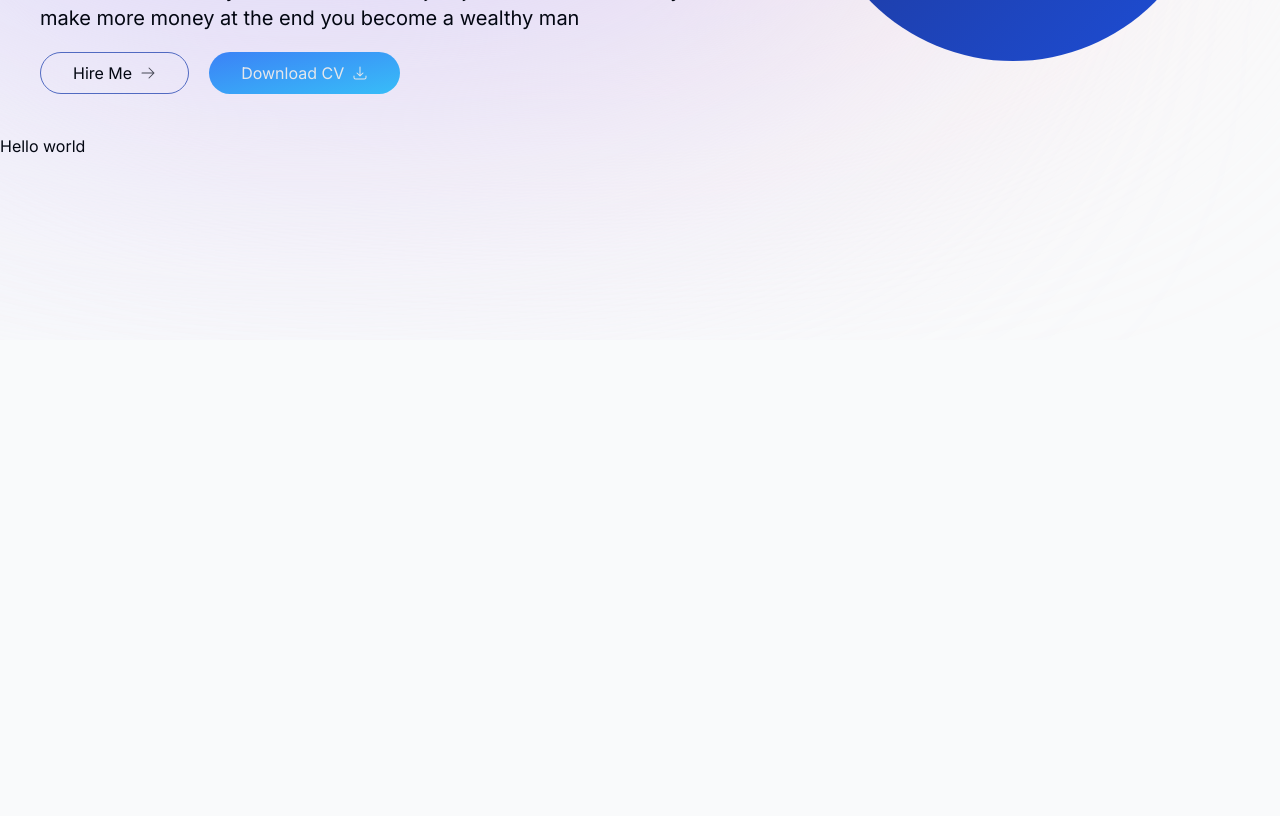
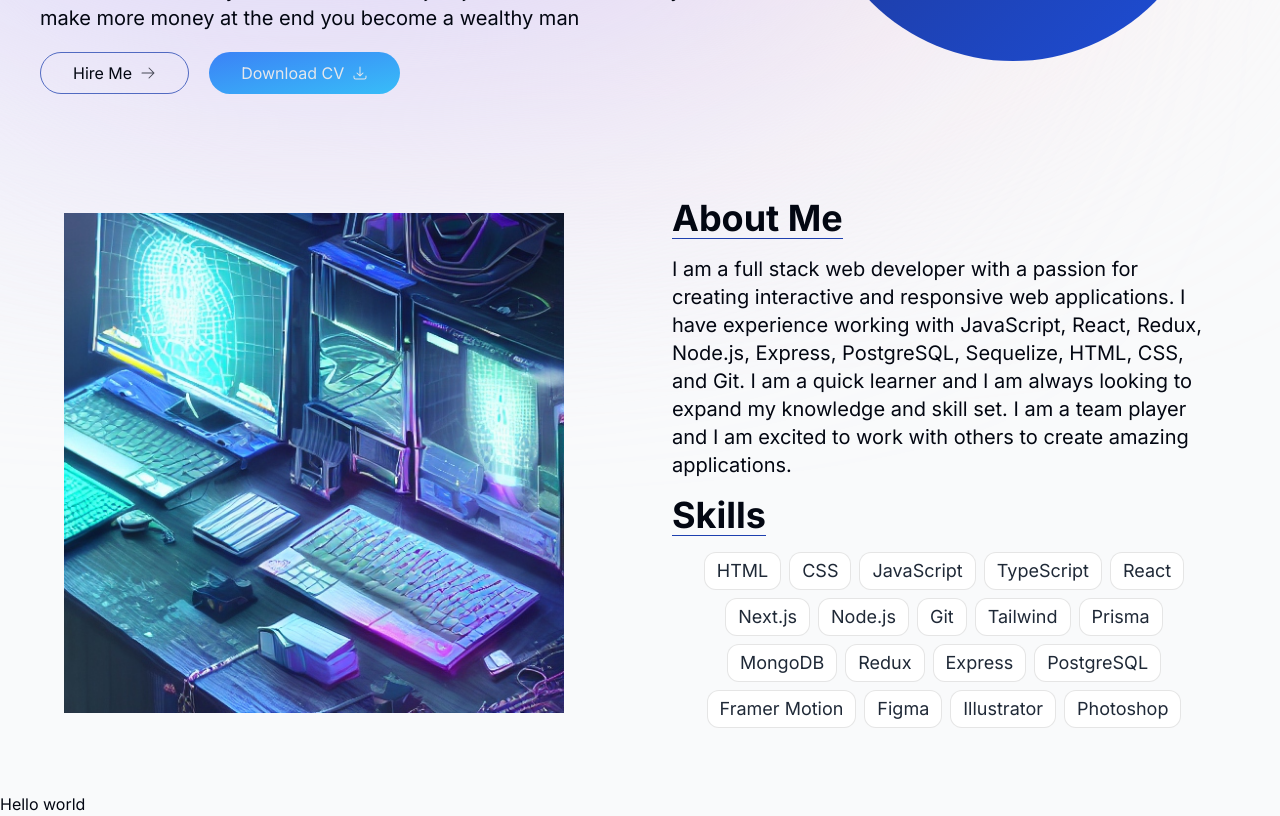
Before and after one commit to hadyann/arba-porto, a Next.js app: page / in a window 1280 px wide. Shown: the part 460-1276 px from the top of the page. Before the commit the page ends 800 px from the top, so only its background shows below. Built offline with nearby package versions, Linux system fonts and the light colour scheme.

Commit message:
feature -about

```diff
--- a/src/app/layout.js
+++ b/src/app/layout.js
@@ -19,6 +19,7 @@ export default function RootLayout({ children }) {
 
 
         <Navbar/>
+
       {children}
 
       </body>
--- a/src/app/page.jsx
+++ b/src/app/page.jsx
@@ -1,3 +1,4 @@
+import About from '@/components/About'
 import Hero from '@/components/Hero'
 import Navbar from '@/components/Navbar'
 import Image from 'next/image'
@@ -6,6 +7,7 @@ export default function Home() {
   return (
     <main className='container'>
       <Hero />
+      <About/>
       <h1>Hello world</h1>
     </main>
   )
--- /dev/null
+++ b/src/components/About.jsx
@@ -0,0 +1,33 @@
+"use client"
+import Image from 'next/image'
+import React from 'react'
+import Skills from './skills'
+import { motion } from 'framer-motion'
+
+const About = () => {
+  return (
+    <motion.section
+        initial={{ opacity: 0, y: 100 }}
+        animate={{ opacity: 1, y: 0 }}
+        transition={{ delay:0.175 }}
+    >
+        <div className="md:grid md:grid-cols-2 gap-8 items-center py-8 px-4 xl:gap-16 sm:py-16 xl:px-16">
+            <Image src={'/about-image.jpeg'} alt='about' width={500} height={500}/>
+            <div>
+                <h2 className='text-4xl font-bold mb-4 border-b border-blue-800 w-fit'>About Me</h2>
+                <p className='text-base mb-4 lg:text-xl'> I am a full stack web developer with a passion for creating
+                interactive and responsive web applications. I have experience
+                working with JavaScript, React, Redux, Node.js, Express, PostgreSQL,
+                Sequelize, HTML, CSS, and Git. I am a quick learner and I am always
+                looking to expand my knowledge and skill set. I am a team player and
+                I am excited to work with others to create amazing applications.</p>
+
+                <Skills />
+
+            </div>
+        </div>
+    </motion.section>
+  )
+}
+
+export default About
--- /dev/null
+++ b/src/components/Skills.jsx
@@ -0,0 +1,45 @@
+"use client"
+import React from 'react'
+import { motion } from 'framer-motion'
+
+const Skills = () => {
+    const skillsData = [
+        "HTML",
+        "CSS",
+        "JavaScript",
+        "TypeScript",
+        "React",
+        "Next.js",
+        "Node.js",
+        "Git",
+        "Tailwind",
+        "Prisma",
+        "MongoDB",
+        "Redux",
+        "Express",
+        "PostgreSQL",
+        "Framer Motion",
+        "Figma",
+        "Illustrator",
+        "Photoshop",
+
+      ]
+
+  return (
+    <section className=''>
+        <h2 className='text-4xl font-bold mb-4 border-b border-blue-800 w-fit'>Skills</h2>
+
+        <ul className='flex flex-wrap justify-center gap-2 text-lg text-gray-800'>
+            {skillsData.map((skill, index) => (
+                <motion.li
+                initial={{ opacity: 0, y: 100 }}
+                whileInView={{ opacity: 1, y: 0 }}
+                viewport={{ once: true }}
+                className='bg-white border border-black/10 rounded-xl px-3 py-1' key={index}>{skill}</motion.li>
+            ))}
+        </ul>
+    </section>
+  )
+}
+
+export default Skills
```
Also changed, not shown: public/about-image.jpeg (added).
